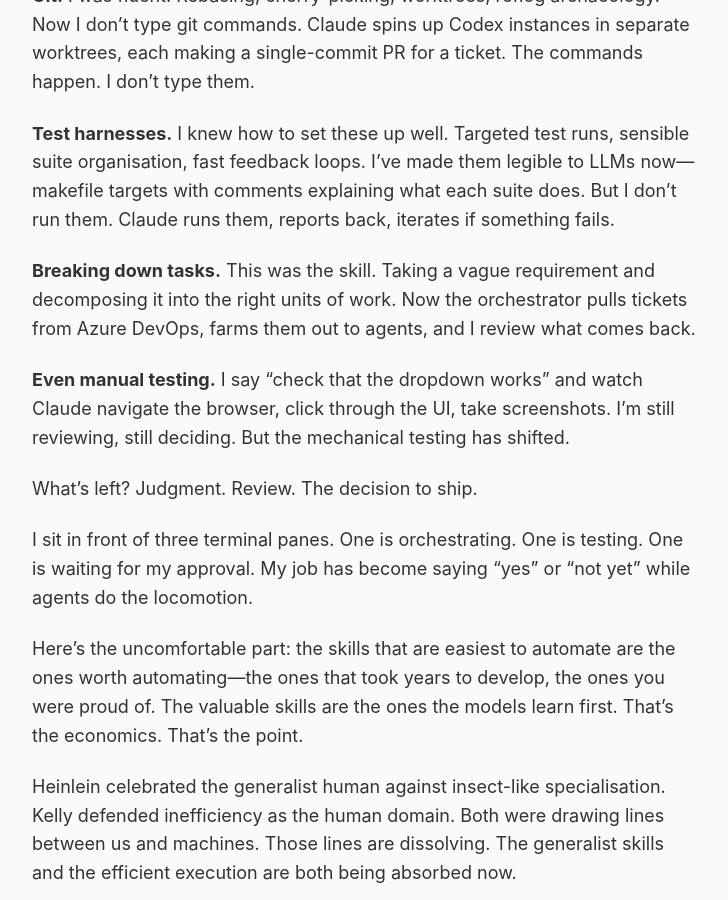
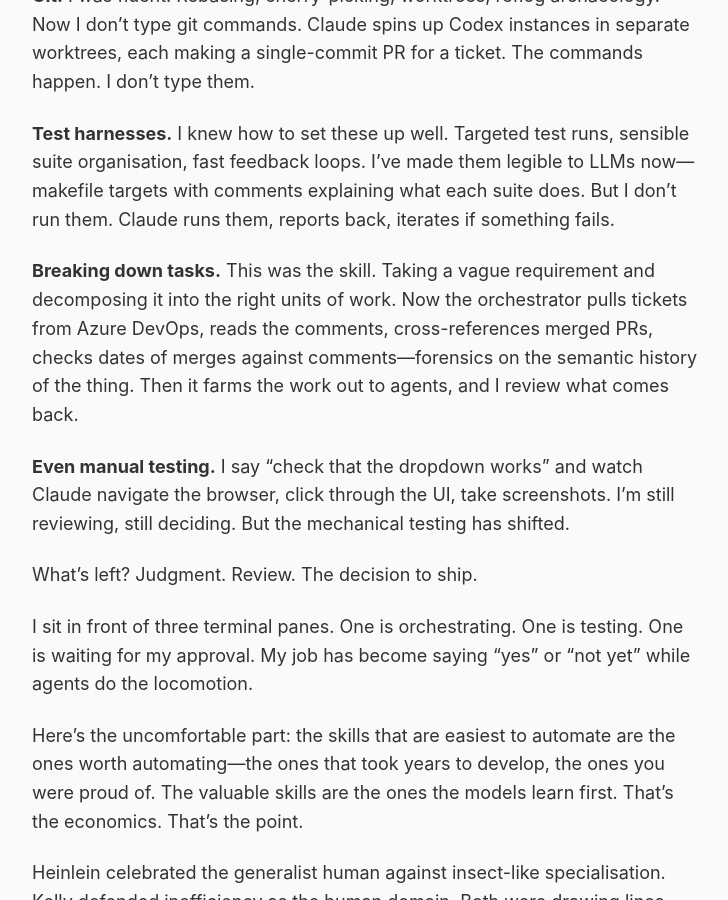
Before and after one commit to rob137/rob137.github.io, a Jekyll site: the page built from _posts/2026-01-19-what-i-dont-touch-anymore.md, in a window 1280 px wide and 900 px high, scrolled down 983 px. Shown: the whole window, without its empty margins (275-1003 px from the left). Built offline with Jekyll 4.4.1, drawn with Linux system fonts in a browser that asks for light colours.

Commit message:
Add forensics detail to task breakdown section
Agents reconstruct semantic/social history from comments, PRs, dates.

Co-Authored-By: Claude Opus 4.5 <noreply@anthropic.com>

```diff
--- a/_posts/2026-01-19-what-i-dont-touch-anymore.md
+++ b/_posts/2026-01-19-what-i-dont-touch-anymore.md
@@ -24,7 +24,7 @@ The things I don't touch anymore aren't the things I was bad at. They're the thi
 
 **Test harnesses.** I knew how to set these up well. Targeted test runs, sensible suite organisation, fast feedback loops. I've made them legible to LLMs now—makefile targets with comments explaining what each suite does. But I don't run them. Claude runs them, reports back, iterates if something fails.
 
-**Breaking down tasks.** This was the skill. Taking a vague requirement and decomposing it into the right units of work. Now the orchestrator pulls tickets from Azure DevOps, farms them out to agents, and I review what comes back.
+**Breaking down tasks.** This was the skill. Taking a vague requirement and decomposing it into the right units of work. Now the orchestrator pulls tickets from Azure DevOps, reads the comments, cross-references merged PRs, checks dates of merges against comments—forensics on the semantic history of the thing. Then it farms the work out to agents, and I review what comes back.
 
 **Even manual testing.** I say "check that the dropdown works" and watch Claude navigate the browser, click through the UI, take screenshots. I'm still reviewing, still deciding. But the mechanical testing has shifted.
 
```
